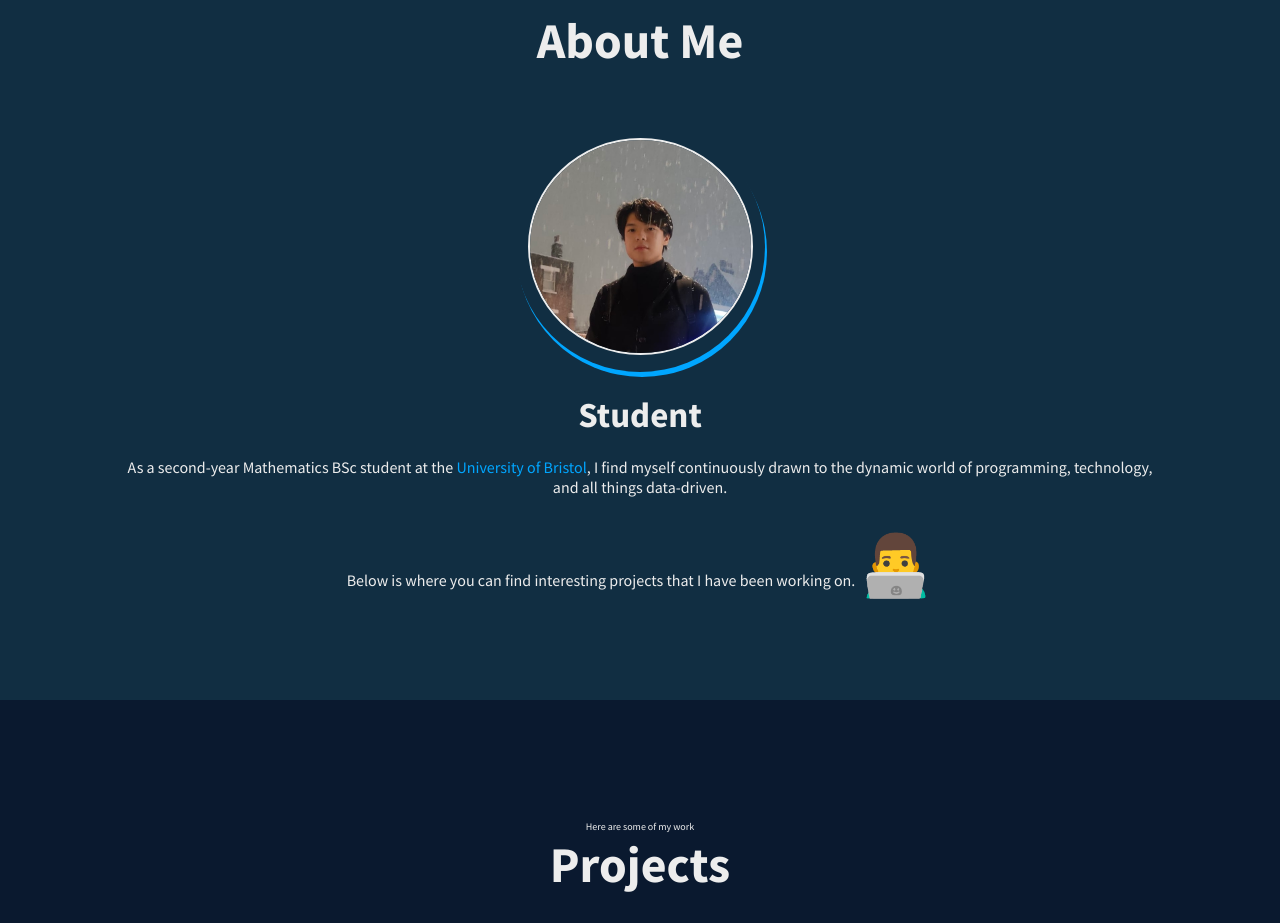
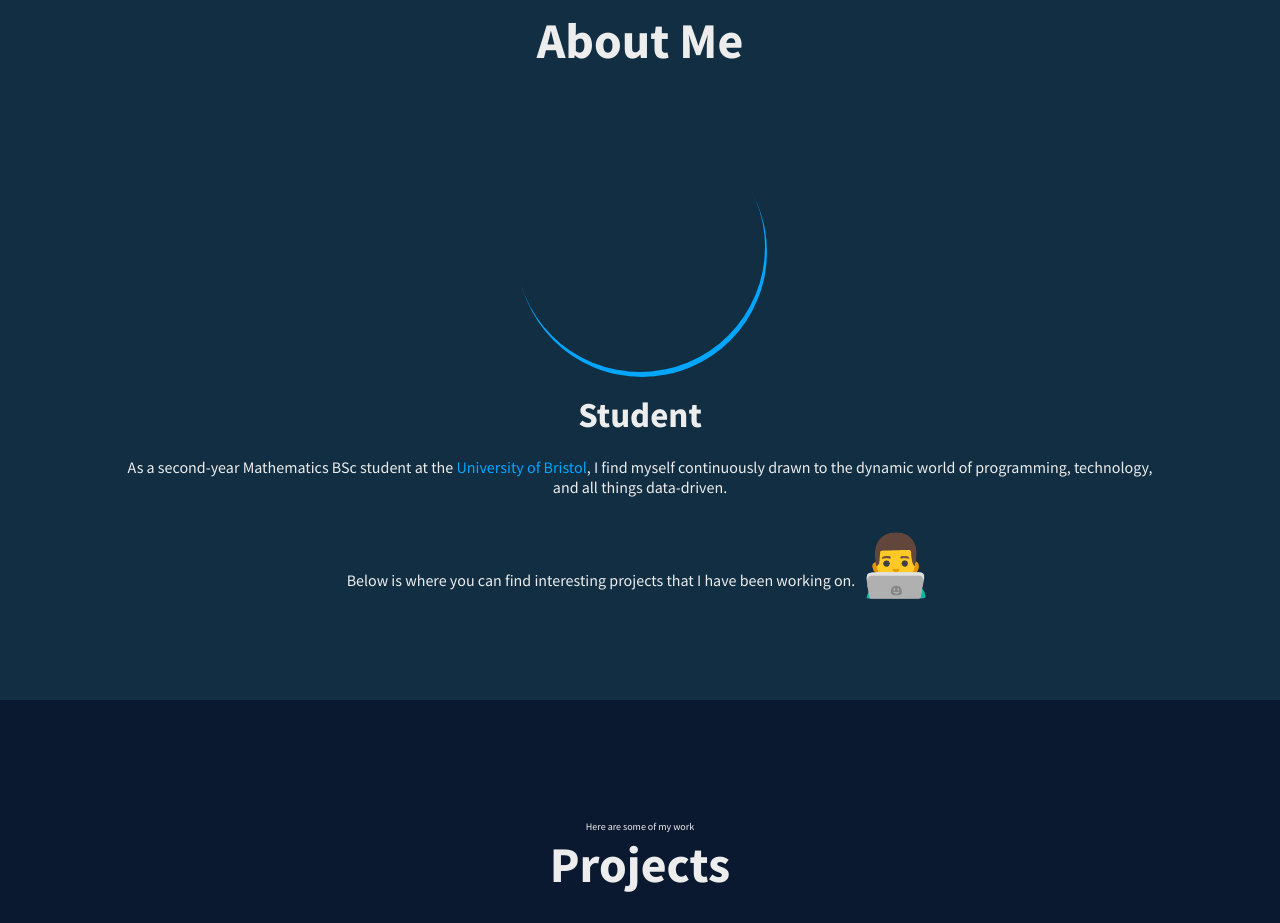
Before and after one commit to jameslin01/jameslin01.github.io, a plain HTML site: page index.html in a window 1280 px wide. Shown: the part 900-1823 px from the top of the page. Drawn offline with nearby package versions, Linux system fonts and the light colour scheme.

Commit message:
Removed avatar pic

```diff
--- a/index.html
+++ b/index.html
@@ -67,7 +67,7 @@
     <section class="about" id="about">
         <h2 class="heading">About Me</h2>
         <div class="about-img">
-            <img src="images/home.jpg" alt="">
+            <!-- <img src="images/home.jpg" alt=""> -->
             <span class="circle-spin"></span>
         </div>
 
```
